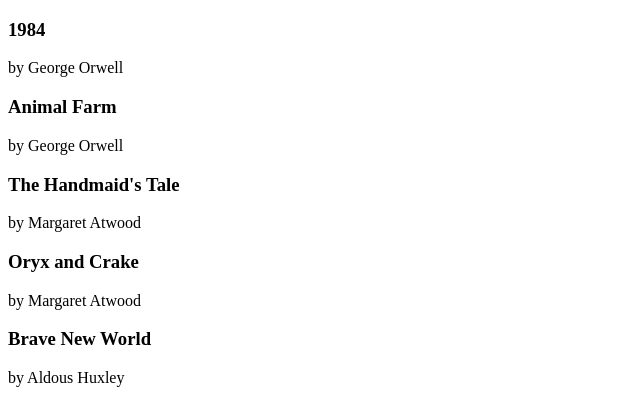
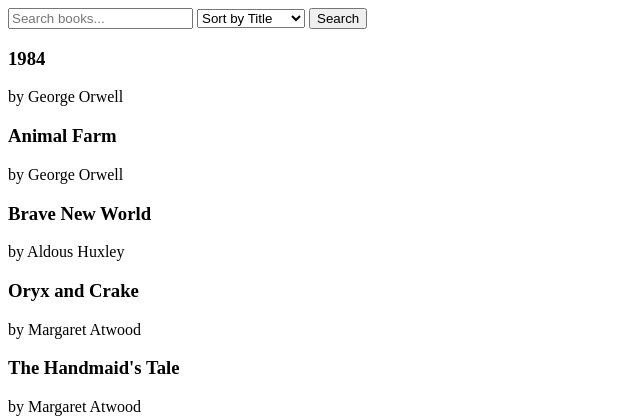
Before and after one commit to mpfechner/book-alchemy, a Flask app: page / in a window 1280 px wide. Shown: the top 420 px of the page, without its empty margins (0-640 px from the left). Run offline with Flask 3, Linux system fonts and the light colour scheme.

Commit message:
Added Search function

```diff
--- a/app.py
+++ b/app.py
@@ -11,10 +11,27 @@ app.config["SECRET_KEY"] = "this-is-my-secret-key"
 db.init_app(app)
 
 
-@app.route("/")
+@app.route("/", methods=["GET"])
 def index():
-    books = Book.query.all()
-    return render_template("home.html", books=books)
+    search_query = request.args.get("q", "").strip()
+    sort_by = request.args.get("sort", "title")
+
+    # Grund-Query
+    query = Book.query.join(Author)
+
+    # 🔍 Filter, falls Suchbegriff vorhanden
+    if search_query:
+        search = f"%{search_query}%"
+        query = query.filter(Book.title.ilike(search))
+
+    # ↕️ Sortierung
+    if sort_by == "author":
+        query = query.order_by(Author.name)
+    else:
+        query = query.order_by(Book.title)
+
+    books = query.all()
+    return render_template("home.html", books=books, search_query=search_query, sort_by=sort_by)
 
 
 @app.route("/add_author", methods=["GET", "POST"])
--- a/templates/home.html
+++ b/templates/home.html
@@ -6,6 +6,14 @@
     <meta http-equiv="X-UA-Compatible" content="ie=edge">
   </head>
   <body>
+    <form method="GET" action="/">
+  <input type="text" name="q" placeholder="Search books..." value="{{ search_query }}">
+  <select name="sort">
+    <option value="title" {% if sort_by == 'title' %}selected{% endif %}>Sort by Title</option>
+    <option value="author" {% if sort_by == 'author' %}selected{% endif %}>Sort by Author</option>
+  </select>
+  <button type="submit">Search</button>
+</form>
 
     {% for book in books %}
         <div>
```
Also changed, not shown: templates/add_author.html (+10 -0 lines), templates/add_book.html (+10 -0 lines), data/library.sqlite.
